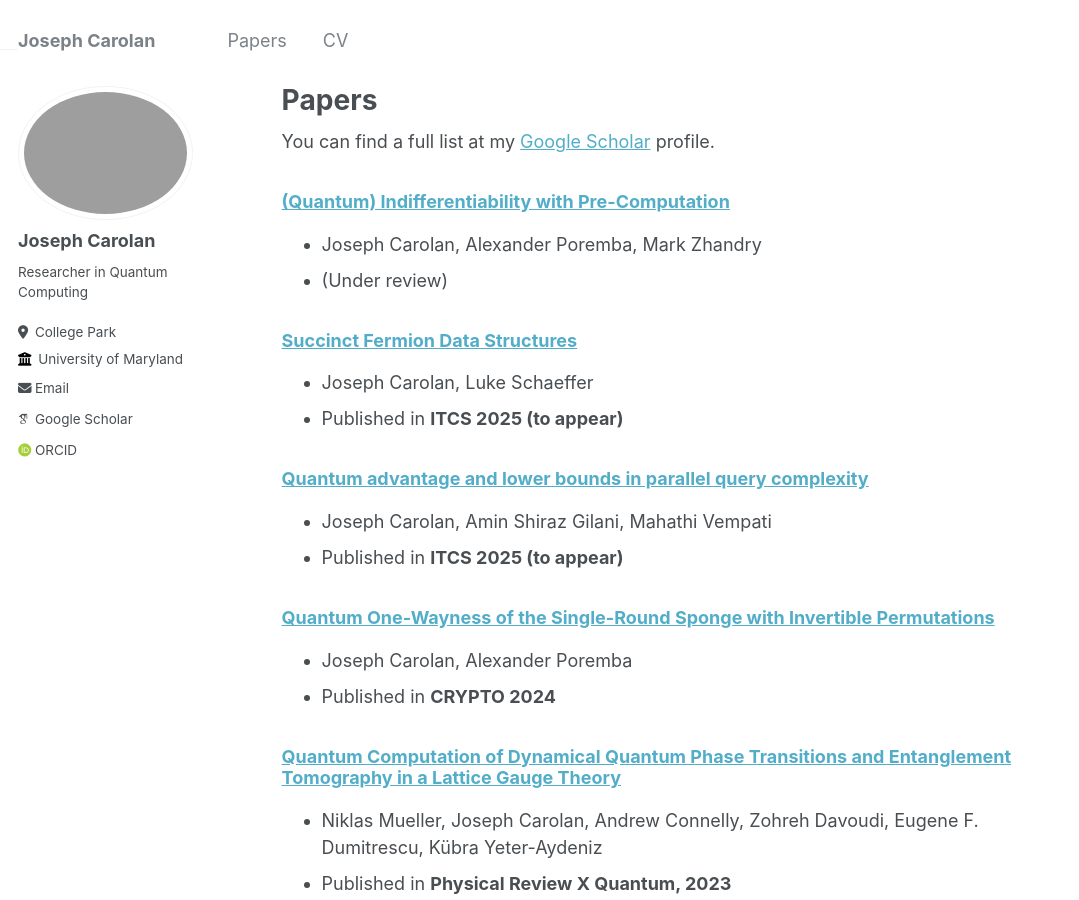
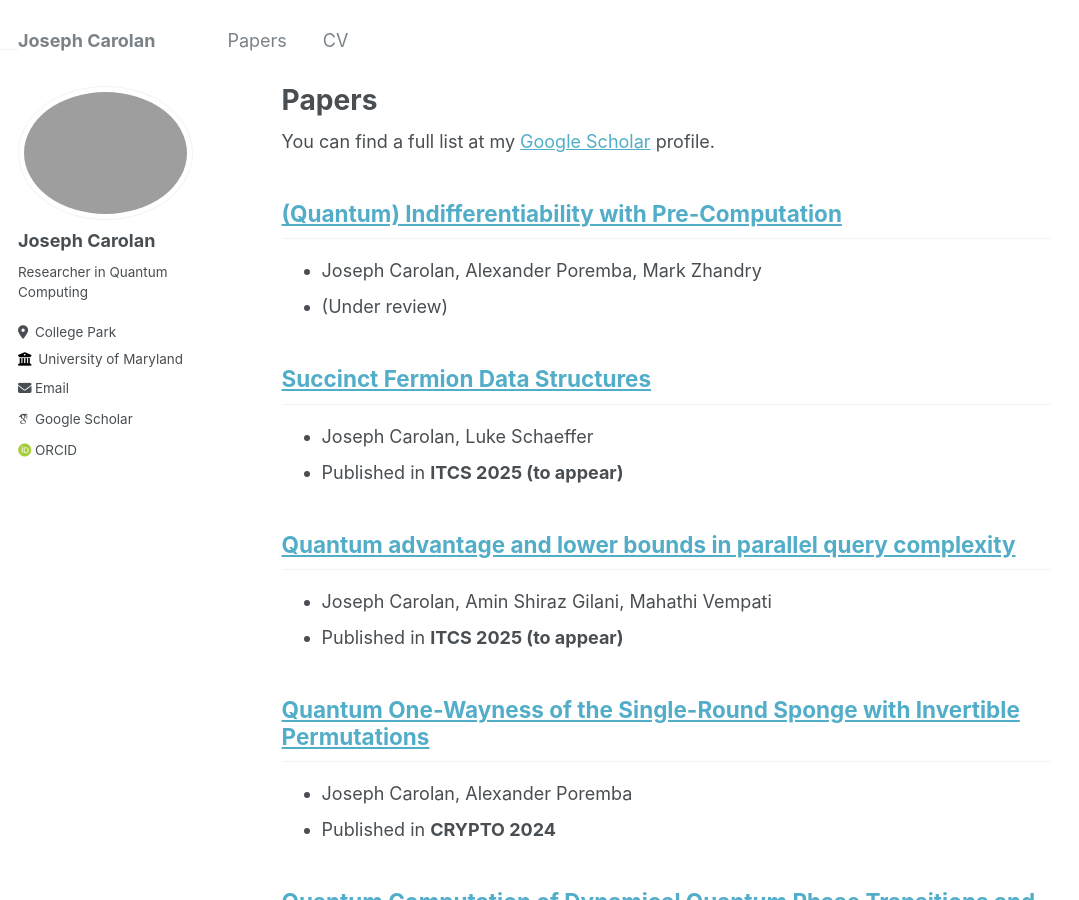
Before and after one commit to jacarolan/personal-website, a Jekyll site: the page built from _pages/publications.md, in a window 1280 px wide and 900 px high. Shown: the whole window, without its empty margins (0-1079 px from the left). Built offline with Jekyll 4.4.1, drawn with Linux system fonts in a browser that asks for light colours; some web fonts are replaced.

```diff
--- a/_pages/publications.md
+++ b/_pages/publications.md
@@ -9,22 +9,22 @@ author_profile: true
   <div class="wordwrap">You can find a full list at my <a href="{{site.author.googlescholar}}">Google Scholar</a> profile.</div>
 {% endif %}
 
-<h3><a href="https://arxiv.org/abs/2410.16595">(Quantum) Indifferentiability with Pre-Computation</a></h3>
+<h2><a href="https://arxiv.org/abs/2410.16595">(Quantum) Indifferentiability with Pre-Computation</a></h2>
  - Joseph Carolan, Alexander Poremba, Mark Zhandry
  - (Under review)
 
-<h3><a href="https://arxiv.org/abs/2410.04015">Succinct Fermion Data Structures</a></h3>
+<h2><a href="https://arxiv.org/abs/2410.04015">Succinct Fermion Data Structures</a></h2>
  - Joseph Carolan, Luke Schaeffer
  - Published in **ITCS 2025 (to appear)**
 
-<h3><a href="https://arxiv.org/abs/2410.02665">Quantum advantage and lower bounds in parallel query complexity</a></h3>
+<h2><a href="https://arxiv.org/abs/2410.02665">Quantum advantage and lower bounds in parallel query complexity</a></h2>
  - Joseph Carolan, Amin Shiraz Gilani, Mahathi Vempati
  - Published in **ITCS 2025 (to appear)**
 
-<h3><a href="https://arxiv.org/abs/2403.04740">Quantum One-Wayness of the Single-Round Sponge with Invertible Permutations</a></h3>
+<h2><a href="https://arxiv.org/abs/2403.04740">Quantum One-Wayness of the Single-Round Sponge with Invertible Permutations</a></h2>
  - Joseph Carolan, Alexander Poremba
  - Published in **CRYPTO 2024**
 
-<h3><a href="https://arxiv.org/abs/2210.03089">Quantum Computation of Dynamical Quantum Phase Transitions and Entanglement Tomography in a Lattice Gauge Theory</a></h3>
+<h2><a href="https://arxiv.org/abs/2210.03089">Quantum Computation of Dynamical Quantum Phase Transitions and Entanglement Tomography in a Lattice Gauge Theory</a></h2>
  - Niklas Mueller, Joseph Carolan, Andrew Connelly, Zohreh Davoudi, Eugene F. Dumitrescu, Kübra Yeter-Aydeniz
  - Published in **Physical Review X Quantum, 2023**
```
